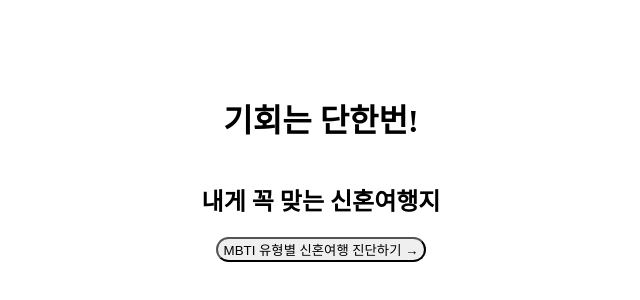
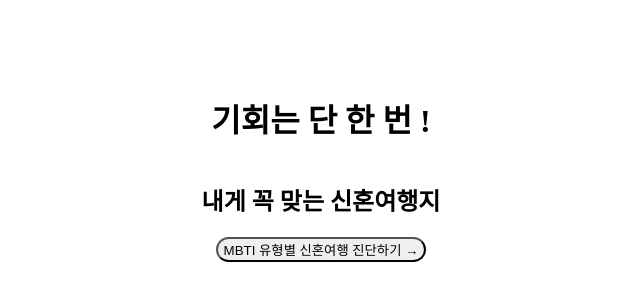
Before and after one commit to joonho-lee-free/honeefit, a Next.js app: page / in a window 1280 px wide. Shown: the part 240-540 px from the top of the page, without its empty margins (319-959 px from the left). Built offline with nearby package versions, Linux system fonts and the light colour scheme.

Commit message:
🎯 인트로 문구 소폭 수정

```diff
--- a/pages/index.tsx
+++ b/pages/index.tsx
@@ -9,7 +9,7 @@ export default function Home() {
 
   return (
     <div className="flex flex-col items-center justify-center w-full h-screen bg-white text-center text-gray-800">
-      <h1 className="text-2xl font-medium mb-2">기회는 단한번!</h1>
+      <h1 className="text-2xl font-medium mb-2">기회는 단 한 번 !</h1>
       <h2 className="text-4xl font-bold text-blue-600 mb-6">내게 꼭 맞는 신혼여행지</h2>
       <button
         onClick={goToQuiz}
```
